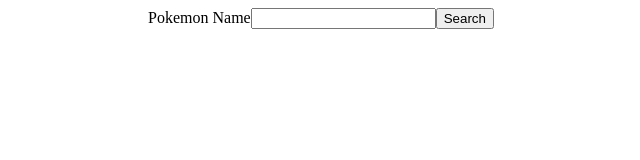
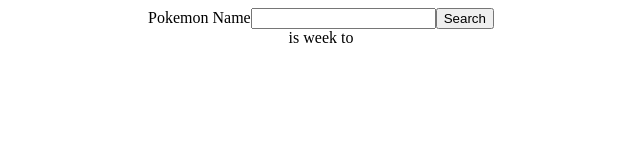
Before and after one commit to walnut07/pokemon-gcp, a React (Create React App) app in the folder ui/: page / in a window 1280 px wide. Shown: the top 160 px of the page, without its empty margins (319-959 px from the left). Built offline with nearby package versions, Linux system fonts and the light colour scheme.

Commit message:
add a message "is week to"

```diff
--- a/ui/src/components/DoubleDamageFrom.tsx
+++ b/ui/src/components/DoubleDamageFrom.tsx
@@ -10,6 +10,7 @@
 
     return (
         <div className="flex flex-wrap justify-center space-x-2">
+            <span>is week to</span>
             {doubleDamageTo.map((type) => {
                 return <Chip value={type['name']}></Chip>
             })}
```
